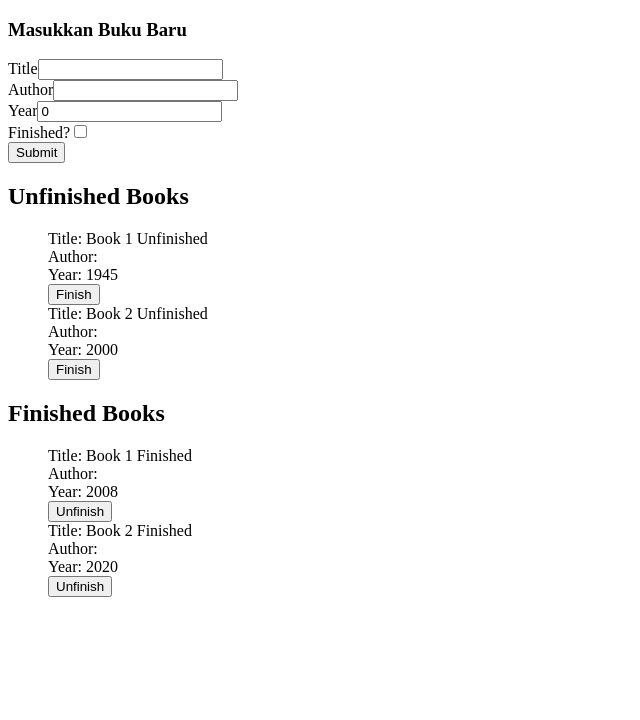
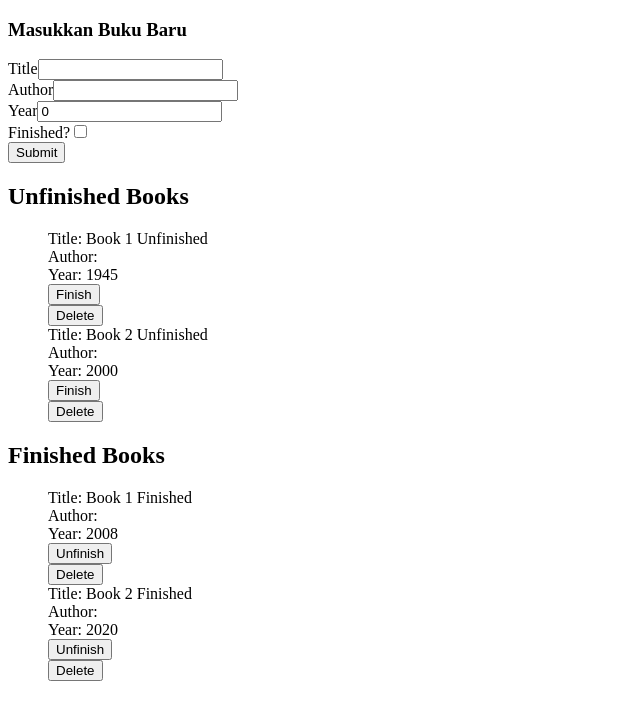
Before and after one commit to stevelukis/Bookshelf, a React (Create React App) app: page / in a window 1280 px wide. Shown: the top 720 px of the page, without its empty margins (0-640 px from the left). Built offline with nearby package versions, Linux system fonts and the light colour scheme.

Commit message:
Added the functionality of deleting book

```diff
--- a/src/App.js
+++ b/src/App.js
@@ -1,7 +1,7 @@
 import {AddBook} from "./add-book/components"
 import {Bookshelf} from "./bookshelf/components";
 import {useEffect, useState} from "react";
-import {getFinishedList, getUnfinishedList, saveBook, setFinished} from "./bookshelf/lookup";
+import {deleteBook, getFinishedList, getUnfinishedList, saveBook, setFinished} from "./bookshelf/lookup";
 
 function App() {
   const [unfinishedList, setUnfinishedList] = useState([]);
@@ -62,15 +62,38 @@ function App() {
     setFinished(book, !book.finished, callback)
   }
 
+  const handleDeleteBook = (book) => {
+    const deleteFromList = (list, setList) => {
+      const newList = list.filter(mBook => mBook.id !== book.id);
+      setList(newList);
+    }
+
+    const callback = (response, status) => {
+      if (status === 201) {
+        if (book.finished) {
+          deleteFromList(finishedList, setFinishedList);
+        } else {
+          deleteFromList(unfinishedList, setUnfinishedList);
+        }
+      }
+    }
+
+    deleteBook(book, callback);
+  }
+
   return (
     <div>
       <AddBook handleAddBook={handleAddBook}/>
       <Bookshelf finished={false}
                  bookList={unfinishedList}
-                 handleToggleBook={handleToggleBook}/>
+                 handleToggleBook={handleToggleBook}
+                 handleDeleteBook={handleDeleteBook}
+      />
       <Bookshelf finished={true}
                  bookList={finishedList}
-                 handleToggleBook={handleToggleBook}/>
+                 handleToggleBook={handleToggleBook}
+                   handleDeleteBook={handleDeleteBook}
+      />
     </div>
   )
 }
--- a/src/book/components.js
+++ b/src/book/components.js
@@ -15,6 +15,9 @@ export default function Book(props) {
       <div>
         <button onClick={() => props.handleToggleBook(book)}>{toogleButtonText}</button>
       </div>
+      <div>
+        <button onClick={() => props.handleDeleteBook(book)}>Delete</button>
+      </div>
     </div>
   )
 }
--- a/src/bookshelf/components.js
+++ b/src/bookshelf/components.js
@@ -14,7 +14,9 @@ export function Bookshelf(props) {
         {bookList.map(book => {
           return (
             <Book book={book}
-                  handleToggleBook={props.handleToggleBook} />
+                  handleToggleBook={props.handleToggleBook}
+                  handleDeleteBook={props.handleDeleteBook}
+            />
           )
         })}
       </ul>
--- a/src/bookshelf/lookup.js
+++ b/src/bookshelf/lookup.js
@@ -43,3 +43,7 @@ export function saveBook(book, callback) {
 export function setFinished(book, finished, callback) {
   callback({}, 201)
 }
+
+export function deleteBook(book, callback) {
+  callback({}, 201)
+}
```
